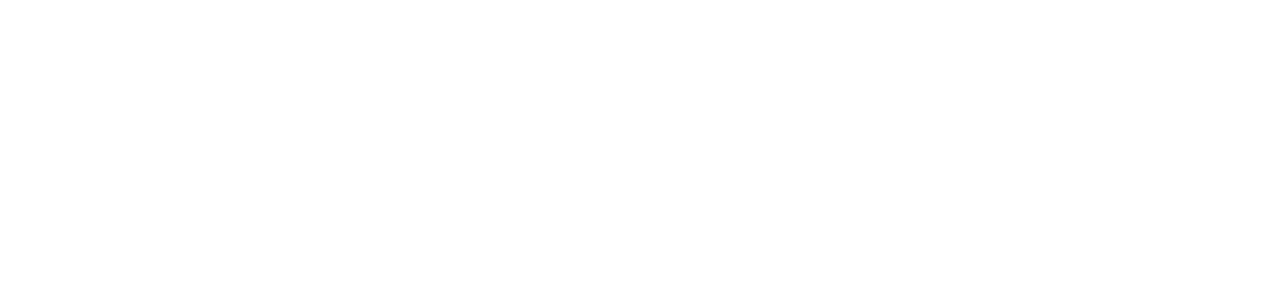
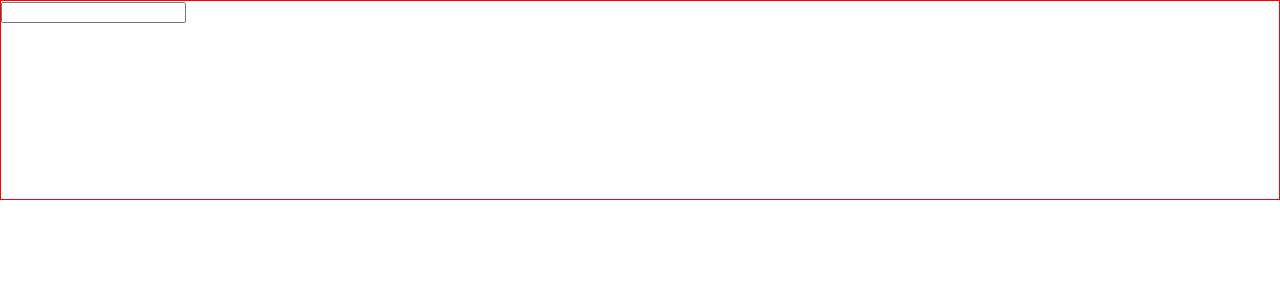
Before and after one commit to KND-Devsnest/pseudoku, a React (Create React App) app: page / in a window 1280 px wide. Shown: the top 300 px of the page. Built offline with nearby package versions, Linux system fonts and the light colour scheme.

Commit message:
Created Basic Sudoku Board

```diff
--- a/src/App.js
+++ b/src/App.js
@@ -1,10 +1,13 @@
 
 import './App.css';
+import Board from './components/Board';
 
-function App() {
+
+const App = () => {
+
   return (
     <div className="App">
-
+     <Board />
     </div>
   );
 }
--- /dev/null
+++ b/src/components/Board.jsx
@@ -0,0 +1,41 @@
+import React, { useState } from 'react'
+import Box from './Box';
+import style from '../styles/Board.module.css'
+
+const Board = () => {
+    const solution = [
+        [9,7,5,8,3,1,6,4,2],
+        [3,4,8,2,6,7,1,9,5],
+        [6,2,1,5,9,4,3,8,7],
+        [1,6,9,7,4,2,8,5,3],
+        [2,5,4,3,8,6,9,7,1],
+        [7,8,3,1,5,9,2,6,4],
+        [4,1,2,9,7,8,5,3,6],
+        [8,3,6,4,2,5,7,1,9],
+        [5,9,7,6,1,3,4,2,8]];
+
+      const [puzzle, setPuzzle] = useState([
+            [0, 0, 5, 0, 0, 1, 6, 0, 2],
+            [3, 0, 8, 2, 6, 0, 0, 0, 0],
+            [0, 0, 0, 0, 9, 0, 0, 8, 0],
+            [1, 6, 0, 0, 0, 0, 8, 5, 0],
+            [2, 5, 0, 3, 0, 6, 0, 7, 1],
+            [0, 8, 3, 0, 0, 0, 0, 6, 4],
+            [0, 1, 0, 0, 7, 0, 0, 0, 0],
+            [0, 0, 0, 0, 2, 5, 7, 0, 9],
+            [5, 0, 7, 6, 0, 0, 4, 0, 0]
+        ]);
+
+        console.log(puzzle);
+    return (
+        <div className={style['sudoku-board']}>
+            <Box value={puzzle[0][0]} setValue={(value) => {setPuzzle(prevP =>{
+            prevP[0][0] = value
+            return prevP
+            })}} />
+            {/* <button onClick={()=>console.log(puzzle)}>Click</button> */}
+        </div>
+    )
+}
+
+export default Board
--- /dev/null
+++ b/src/components/Box.jsx
@@ -0,0 +1,13 @@
+import React from 'react'
+
+const Box = ({value, setValue}) => {
+    return (
+        <div style={{border:'1 px solid black'}}>
+            {value !== 0 ?
+            value    :
+            <input type='number' onChange={(e) => {setValue(parseInt(e.target.value))}} />}
+        </div>
+    )
+}
+
+export default Box
--- /dev/null
+++ b/src/styles/Board.module.css
@@ -0,0 +1,7 @@
+
+.sudoku-board{
+    display: grid;
+    grid-template-columns: repeat(9, 1fr);
+    grid-template-rows: repeat(9, 1fr);
+    border: 1px solid red;
+}
```
Also changed, not shown: src/styles/Box.module.css (added).
